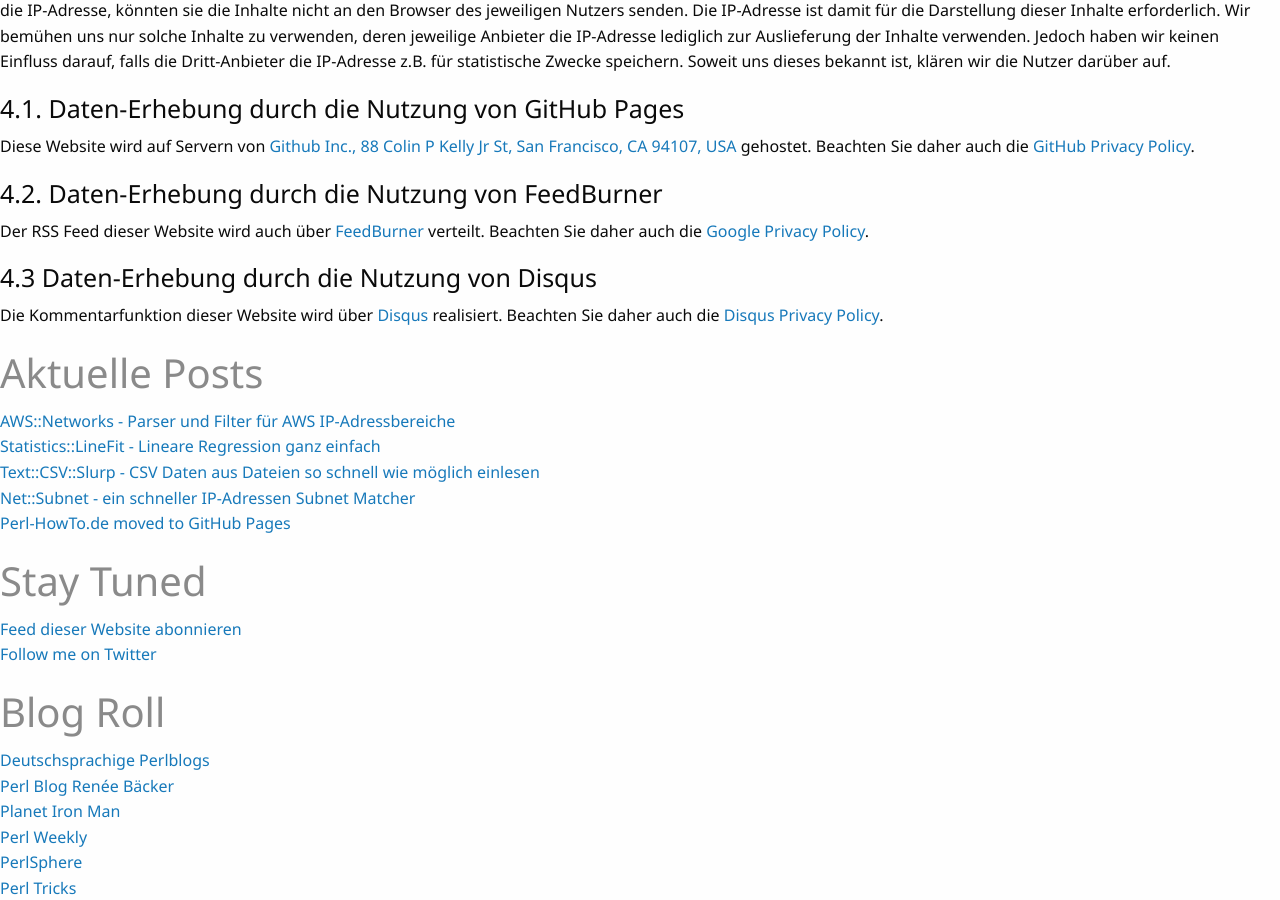
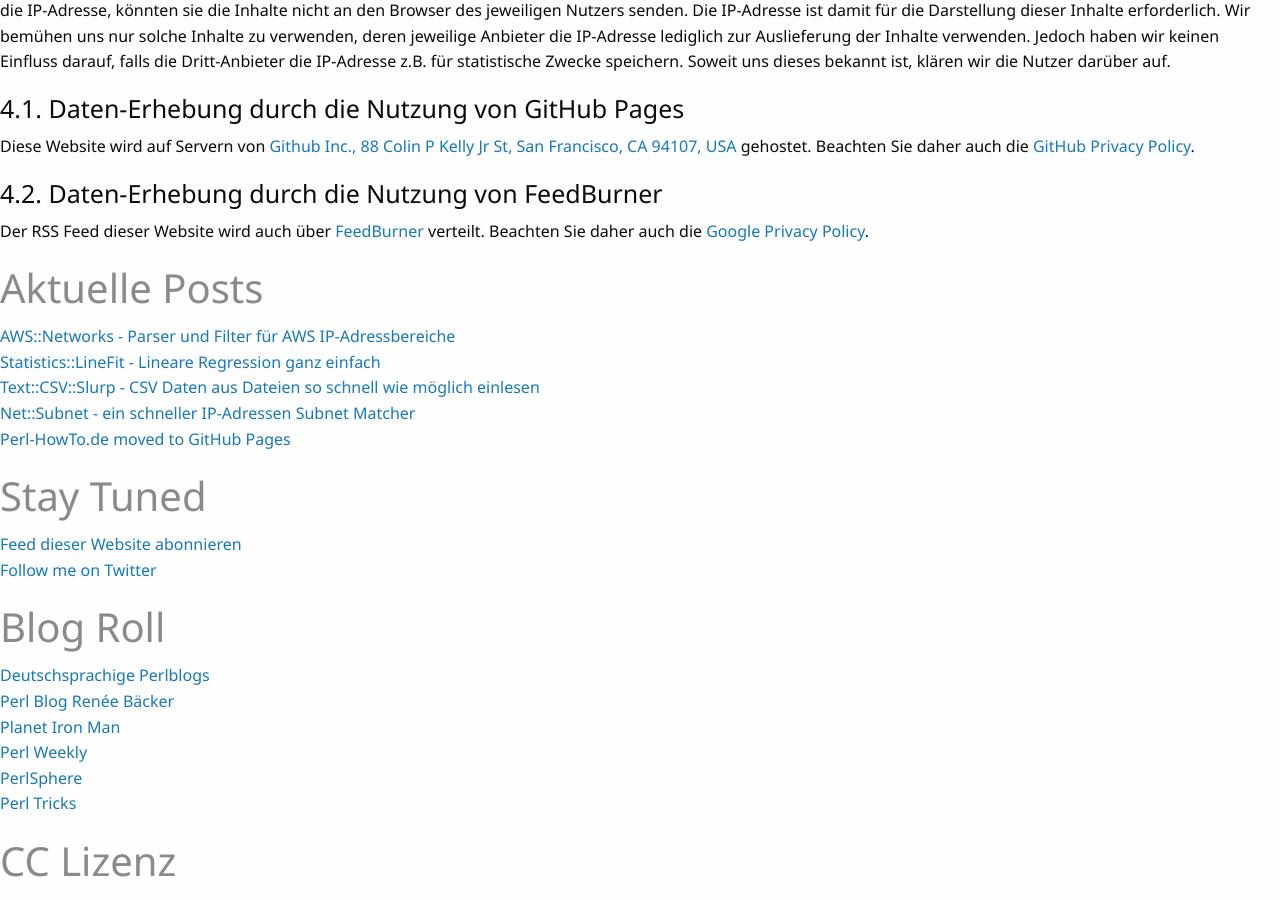
Before and after one commit to perl-howto/perl-howto.github.io, a Jekyll site: the page built from datenschutzerklaerung.html, in a window 1280 px wide and 900 px high, scrolled down 1082 px. Built offline with Jekyll 4.4.1, drawn with Linux system fonts in a browser that asks for light colours; nearby versions of some CDN libraries; a style sheet for code colours, icons or effects is not loaded; grey boxes are pictures that could not be loaded.

Commit message:
Removed Daten-Erhebung durch die Nutzung von Disqus

```diff
--- a/datenschutzerklaerung.html
+++ b/datenschutzerklaerung.html
@@ -48,7 +48,3 @@ Im Allgemeinen ist es für die Nutzung unserer Website nicht erforderlich, dass
  <p>
   Der RSS Feed dieser Website wird auch &uuml;ber <a href="http://www.feedburner.com">FeedBurner</a> verteilt. Beachten Sie daher auch die <a href="https://www.google.com/policies/privacy/">Google Privacy Policy</a>.
  </p>
-<h4>4.3 Daten-Erhebung durch die Nutzung von Disqus</h4>
-<p>
- Die Kommentarfunktion dieser Website wird &uuml;ber <a href="https://disqus.com/">Disqus</a> realisiert. Beachten Sie daher auch die <a href="https://help.disqus.com/customer/portal/articles/466259-privacy-policy">Disqus Privacy Policy</a>.
-</p>
```
